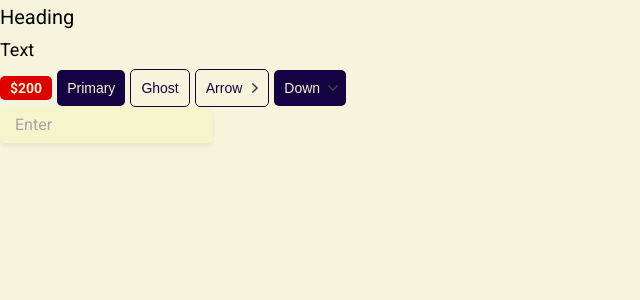
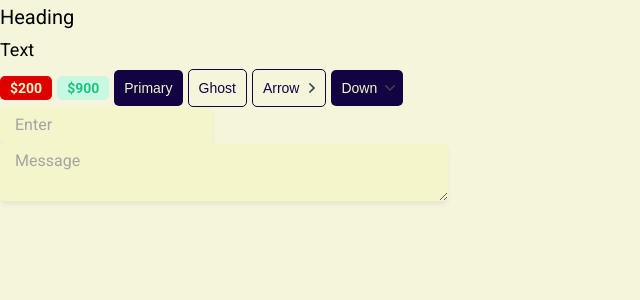
Before and after one commit to M-Orziboyev/education, a Next.js app: page / in a window 1280 px wide. Shown: the top 300 px of the page, without its empty margins (0-640 px from the left). Built offline with nearby package versions, Linux system fonts and the light colour scheme.

Commit message:
TextArea component

```diff
--- a/src/components/index.ts
+++ b/src/components/index.ts
@@ -2,4 +2,5 @@ export {default as Heading} from '@/src/components/heading/heading';
 export {default as Text} from '@/src/components/text/text';
 export {default as Tag} from '@/src/components/tag/tag';
 export {default as Button} from '@/src/components/button/button';
-export{default as Input} from '@/src/components/input/input'
+export { default as Input } from '@/src/components/input/input';
+export {default as TextArea} from '@/src/components/text-area/text-area'
--- /dev/null
+++ b/src/components/text-area/text-area.module.css
@@ -0,0 +1,16 @@
+.textArea{
+    padding: 7px 15px;
+    color: var(--black);
+    border: none;
+    outline-color: var(--primary);
+    background-color: var(--white);
+    box-shadow: 0 4px 4px rgba(0, 0, 0, 0.05);
+    font-size: 16px;
+    line-height: 22px;
+    border-radius: 5px;
+    font-family: var(--font-family);
+    width: 35%;
+}
+.textArea::placeholder{
+    color: var(--gray);
+}
--- /dev/null
+++ b/src/components/text-area/text-area.props.ts
@@ -0,0 +1,5 @@
+import {DetailedHTMLProps, TextareaHTMLAttributes} from "react";
+
+export interface TextAreaProps extends DetailedHTMLProps<TextareaHTMLAttributes<HTMLTextAreaElement>, HTMLTextAreaElement>{
+
+}
--- /dev/null
+++ b/src/components/text-area/text-area.tsx
@@ -0,0 +1,9 @@
+import styles from './text-area.module.css';
+import cn from "classnames";
+import { TextAreaProps } from './text-area.props';
+
+const TextArea = ({ className, ...props }: TextAreaProps):JSX.Element => {
+    return <textarea className={cn(styles.textArea, className)} {...props}/>
+}
+
+export default TextArea
--- a/src/pages/index.tsx
+++ b/src/pages/index.tsx
@@ -1,5 +1,5 @@
-import {Button, Heading, Input, Tag, Text} from "@/src/components";
-import {useState} from "react";
+import { Button, Heading, Input, Tag, Text, TextArea } from "@/src/components";
+import { useState } from "react";
 
 const Index = () => {
   const [isClick, setIsClick] = useState(false);
@@ -8,6 +8,7 @@ const Index = () => {
       <Heading tag='h3'>Heading</Heading>
       <Text size='l'>Text</Text>
       <Tag size={"m"} color={'red'}>$200</Tag>
+      <Tag size="m" color="green">$900</Tag>
       <Button appearance='primary'>Primary</Button>
       <Button appearance='ghost'>Ghost</Button>
       <Button appearance='ghost' arrow={isClick ? 'down' : 'right'} onClick={() => setIsClick(prev => !prev)}>
@@ -16,10 +17,13 @@ const Index = () => {
       <Button appearance='primary' arrow='down'>
         Down
       </Button>
-          <br/>
+      <br />
 
 
-          <Input placeholder='Enter'/>
+      <Input placeholder='Enter' />
+      <div>
+        <TextArea placeholder="Message" />
+      </div>
     </div>
   )
 }
```
Also changed, not shown: src/components/input/input.props.ts (line endings or trailing spaces). Lines whose indentation alone changed are shown as unchanged.
